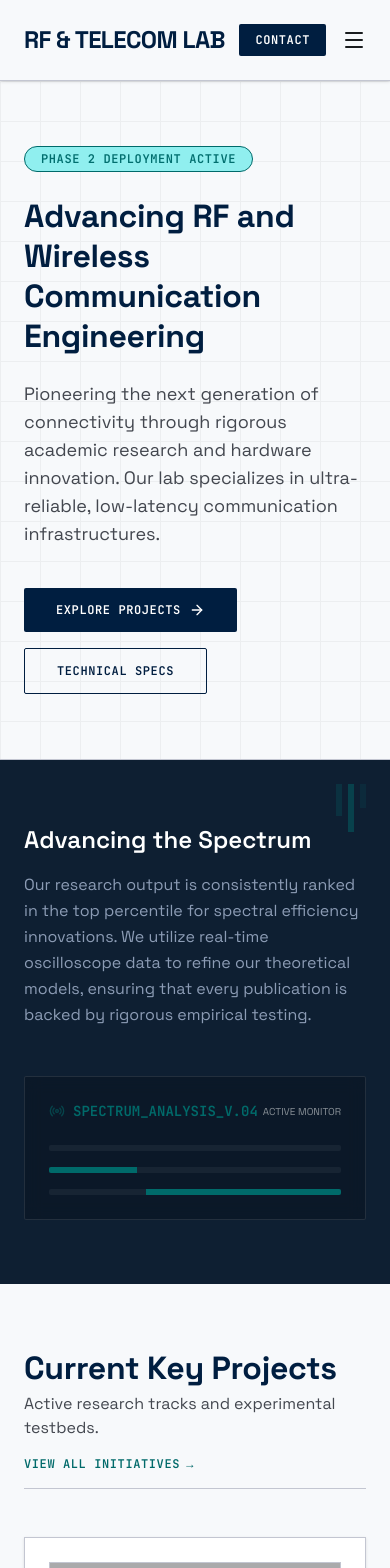
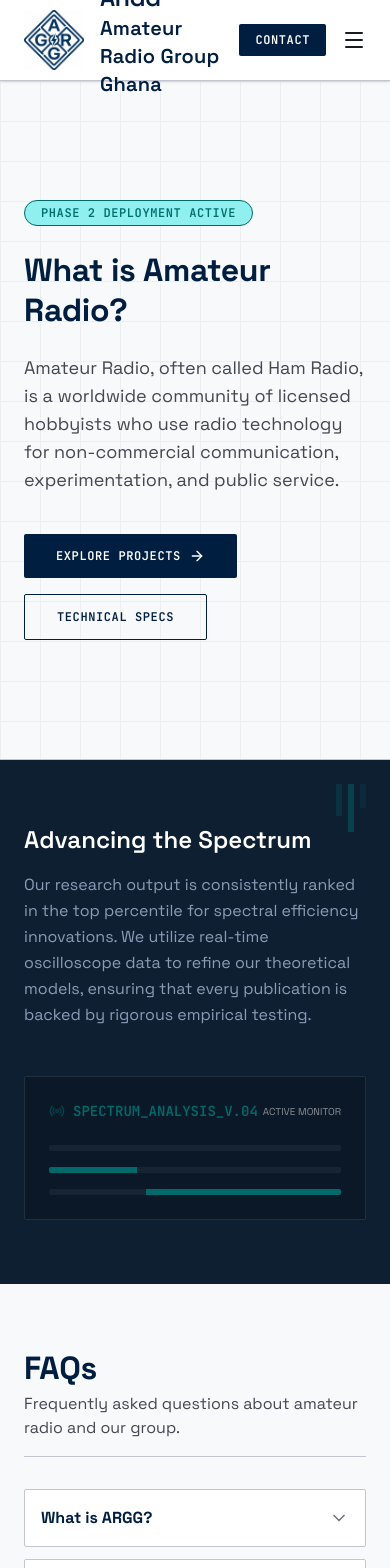
Before and after one commit to Joylinton04/rf-research-hub, a Next.js app: page / in a window 390 px wide. Shown: the top 1568 px of the page. Built offline with nearby package versions, Linux system fonts and the light colour scheme; grey boxes are pictures that could not be loaded.

Commit message:
feat: add FAQ section and update site navigation with new brand assets

```diff
--- a/app/page.tsx
+++ b/app/page.tsx
@@ -7,6 +7,13 @@ import { Navbar } from "@/components/Navbar";
 import { Footer } from "@/components/Footer";
 import { ProjectCard } from "@/components/ProjectCard";
 import { MediaCard } from "@/components/MediaCard";
+import {
+  Accordion,
+  AccordionContent,
+  AccordionItem,
+  AccordionTrigger,
+} from "@/components/ui/accordion";
+
 
 export default function Home() {
   const [activeFilter, setActiveFilter] = useState("ALL");
@@ -90,6 +97,64 @@ export default function Home() {
 
   const filters = ["ALL", "ANTENNAS", "5G/6G", "PCB DESIGN"];
 
+  const faqs = [
+    {
+      question: "What is ARGG?",
+      answer:
+        "Amateur Radio Group Ghana (ARGG) is an active community and research group dedicated to advancing wireless engineering, amateur radio communications, and high-frequency experimentation in Ghana and across Africa.",
+    },
+    {
+      question: "Who can join Amateur Radio Ghana Group?",
+      answer:
+        "Anyone with an interest in radio communications, telecommunications engineering, electronics, satellite tracking, or emergency communication networks is welcome to join, regardless of experience level.",
+    },
+    {
+      question: "Do I need a license to use amateur radio?",
+      answer:
+        "You can listen, learn, and participate in club activities without a license. However, transmitting on designated amateur radio frequency bands requires an official operator license issued by the National Communications Authority (NCA).",
+    },
+    {
+      question: "Why do I need a License?",
+      answer:
+        "Amateur radio operators transmit on allocated RF frequency bands. Licensing ensures safe operation, prevents harmful interference with commercial and emergency frequencies, and assigns you an internationally recognized unique callsign.",
+    },
+    {
+      question: "How can I get an amateur radio license in Ghana?",
+      answer:
+        "ARGG hosts training bootcamps and study groups to prepare candidates for the National Communications Authority (NCA) amateur radio examination. Upon passing, the NCA issues your official license and callsign.",
+    },
+    {
+      question: "Is amateur radio still relevant today?",
+      answer:
+        "Yes! Amateur radio drives innovation in modern wireless systems (like 5G/6G mesh networks, SDR, satellite communications), provides resilient off-grid emergency communications during disasters, and serves as an invaluable hands-on learning platform for RF engineering.",
+    },
+    {
+      question: "What equipment do I need to get started?",
+      answer:
+        "To start, an inexpensive handheld transceiver (Baofeng or similar), a software-defined radio (SDR) dongle connected to a computer, or even web-based WebSDR receivers are great ways to explore without a large investment.",
+    },
+    {
+      question: "Can students join the group?",
+      answer:
+        "Yes, absolutely! We actively encourage students in engineering, computer science, physics, and hobbyists of all academic backgrounds to join our workshops, research tracks, and practical build sessions.",
+    },
+    {
+      question: "Do I need prior technical experience?",
+      answer:
+        "No prior experience is necessary. Our community offers mentorship, tutorials, step-by-step workshops, and collaborative projects covering fundamentals from basic electronics to advanced antenna design.",
+    },
+    {
+      question: "Can I communicate with people in other countries?",
+      answer:
+        "Yes! High-Frequency (HF) radio signals can bounce off the ionosphere, allowing you to establish voice, Morse code (CW), and digital communications (FT8, JS8Call) with operators across the globe, as well as bounce signals off satellites and the International Space Station (ISS).",
+    },
+    {
+      question: "How do I become a member?",
+      answer:
+        "You can become a member by contacting us through our online registration form, attending one of our regular meetups, or joining our active community channels.",
+    },
+  ];
+
   const filteredMediaItems =
     activeFilter === "ALL"
       ? mediaItems
@@ -100,6 +165,7 @@ export default function Home() {
       <Navbar />
 
       <main className="flex-grow">
+
         {/* Hero Section */}
         <section className="relative hero-pattern py-16 lg:py-24 px-6 lg:px-12 overflow-hidden border-b border-outline-variant">
           <div className="max-w-container-max mx-auto grid grid-cols-1 lg:grid-cols-12 gap-12 items-center min-h-[550px]">
@@ -108,12 +174,11 @@ export default function Home() {
                 PHASE 2 DEPLOYMENT ACTIVE
               </div>
               <h1 className="font-headline-xl sm:text-headline-xl text-headline-lg text-primary leading-tight">
-                Advancing RF and Wireless Communication Engineering
+                What is Amateur Radio?
               </h1>
               <p className="font-body-lg text-body-lg text-on-surface-variant max-w-2xl">
-                Pioneering the next generation of connectivity through rigorous
-                academic research and hardware innovation. Our lab specializes
-                in ultra-reliable, low-latency communication infrastructures.
+                Amateur Radio, often called Ham Radio, is a worldwide community of licensed hobbyists who use radio technology for non-commercial communication, experimentation, and public service.
+                <br />
               </p>
               <div className="flex flex-wrap gap-4 pt-4">
                 <Link
@@ -212,6 +277,32 @@ export default function Home() {
           </div>
         </section>
 
+        {/* Section 2: FAQs */}
+        <section className="py-16 lg:py-24 px-6 lg:px-12 bg-surface border-b border-outline-variant">
+          <div className="max-w-container-max mx-auto">
+            <div className="flex flex-col md:flex-row justify-between items-baseline mb-8 border-b border-outline-variant pb-4">
+              <div>
+                <h2 className="font-headline-lg text-headline-lg text-primary">
+                  FAQs
+                </h2>
+                <p className="font-body-md text-body-md text-on-surface-variant mt-1">
+                  Frequently asked questions about amateur radio and our group.
+                </p>
+              </div>
+            </div>
+
+            <Accordion type="single" collapsible className="w-full space-y-3">
+              {faqs.map((faq, index) => (
+                <AccordionItem key={index} value={`item-${index}`}>
+                  <AccordionTrigger>{faq.question}</AccordionTrigger>
+                  <AccordionContent>{faq.answer}</AccordionContent>
+                </AccordionItem>
+              ))}
+            </Accordion>
+          </div>
+        </section>
+
+
         {/* Key Projects Section */}
         <section className="py-16 lg:py-24 px-6 lg:px-12 bg-surface">
           <div className="max-w-container-max mx-auto">
@@ -265,11 +356,10 @@ export default function Home() {
                     <button
                       key={filter}
                       onClick={() => setActiveFilter(filter)}
-                      className={`px-4 py-1.5 font-label-caps text-label-caps rounded-full cursor-pointer transition-all ${
-                        activeFilter === filter
+                      className={`px-4 py-1.5 font-label-caps text-label-caps rounded-full cursor-pointer transition-all ${activeFilter === filter
                           ? "bg-primary text-on-primary font-semibold border border-primary"
                           : "text-on-surface-variant hover:bg-surface-container"
-                      }`}
+                        }`}
                     >
                       {filter}
                     </button>
--- a/components/Navbar.tsx
+++ b/components/Navbar.tsx
@@ -4,6 +4,7 @@ import React, { useState } from 'react';
 import Link from 'next/link';
 import { usePathname } from 'next/navigation';
 import { Search, Menu, X, PhoneCall } from 'lucide-react';
+import Image from 'next/image';
 
 export const Navbar = () => {
   const pathname = usePathname();
@@ -12,19 +13,27 @@ export const Navbar = () => {
   const navLinks = [
     { name: 'Home', href: '/' },
     { name: 'About', href: '/about' },
-    { name: 'Publications', href: '/publications' },
+    { name: 'Projects', href: '/projects' },
+    { name: 'Bootcamps', href: '/bootcamps' },
+    { name: 'Tutorials', href: '/tutorials' },
+    { name: 'Links', href: '/links' },
+    { name: 'Gallery', href: '/gallery' },
   ];
-
+//  HOME ABOUT PROJECTS BOOTCAMP TUTORIALS LINKS GALLERY
 
   return (
-    <header className="w-full sticky top-0 z-50 bg-surface border-b border-outline-variant shadow-sm backdrop-blur-md bg-opacity-95">
+    <header className="w-full sticky top-0 z-50 bg-white border-b border-outline-variant shadow-sm backdrop-blur-md bg-opacity-95">
       <div className="flex justify-between items-center h-20 px-6 lg:px-12 max-w-container-max mx-auto">
         {/* Brand Logo */}
         <Link
           href="/"
-          className="text-headline-md font-bold text-primary tracking-tight font-sans hover:opacity-90 transition-opacity"
+          className="flex items-center gap-4 font-bold text-primary tracking-tight font-sans hover:opacity-90 transition-opacity"
         >
-          RF & TELECOM LAB
+          <Image src="/argg.png" alt="ARGG Logo" width={60} height={60} priority/>
+          <div className="flex flex-col">
+            <span className='text-headline-md'>ARGG</span>
+            <span className='text-headline-sm'>Amateur Radio Group Ghana</span>
+          </div>
         </Link>
 
         {/* Desktop Navigation Links */}
@@ -35,11 +44,10 @@ export const Navbar = () => {
               <Link
                 key={link.href}
                 href={link.href}
-                className={`font-label-caps text-label-caps transition-all duration-200 pb-1 ${
-                  isActive
+                className={`font-label-caps text-label-caps transition-all duration-200 pb-1 ${isActive
                     ? 'text-primary border-b-2 border-primary font-semibold'
                     : 'text-on-surface-variant hover:text-primary'
-                }`}
+                  }`}
               >
                 {link.name}
               </Link>
@@ -49,14 +57,6 @@ export const Navbar = () => {
 
         {/* Trailing Action & Search */}
         <div className="hidden md:flex items-center gap-6">
-          <div className="hidden lg:flex items-center bg-surface-container-low border border-outline-variant rounded px-3 py-1.5 focus-within:border-secondary transition-colors">
-            <Search className="text-outline w-5 h-5 mr-2" />
-            <input
-              type="text"
-              placeholder="Search research..."
-              className="bg-transparent border-none outline-none focus:ring-0 text-body-sm font-body-sm w-48 text-on-surface placeholder-outline"
-            />
-          </div>
           <button className="bg-primary text-on-primary px-6 py-2.5 font-label-caps text-label-caps rounded-sm hover:bg-opacity-90 active:scale-95 transition-all flex items-center gap-2">
             <PhoneCall className="w-4 h-4" />
             Contact Us
@@ -89,9 +89,8 @@ export const Navbar = () => {
                   key={link.href}
                   href={link.href}
                   onClick={() => setIsOpen(false)}
-                  className={`font-label-caps text-label-caps py-2 border-b border-outline-variant/30 ${
-                    isActive ? 'text-primary font-bold' : 'text-on-surface-variant'
-                  }`}
+                  className={`font-label-caps text-label-caps py-2 border-b border-outline-variant/30 ${isActive ? 'text-primary font-bold' : 'text-on-surface-variant'
+                    }`}
                 >
                   {link.name}
                 </Link>
--- /dev/null
+++ b/components/ui/accordion.tsx
@@ -0,0 +1,61 @@
+"use client";
+
+import * as React from "react";
+import * as AccordionPrimitive from "@radix-ui/react-accordion";
+import { ChevronDown } from "lucide-react";
+import { cn } from "@/lib/utils";
+
+const Accordion = AccordionPrimitive.Root;
+
+const AccordionItem = React.forwardRef<
+  React.ElementRef<typeof AccordionPrimitive.Item>,
+  React.ComponentPropsWithoutRef<typeof AccordionPrimitive.Item>
+>(({ className, ...props }, ref) => (
+  <AccordionPrimitive.Item
+    ref={ref}
+    className={cn(
+      "border border-outline-variant rounded-sm bg-surface-container-lowest transition-colors",
+      className
+    )}
+    {...props}
+  />
+));
+AccordionItem.displayName = "AccordionItem";
+
+const AccordionTrigger = React.forwardRef<
+  React.ElementRef<typeof AccordionPrimitive.Trigger>,
+  React.ComponentPropsWithoutRef<typeof AccordionPrimitive.Trigger>
+>(({ className, children, ...props }, ref) => (
+  <AccordionPrimitive.Header className="flex">
+    <AccordionPrimitive.Trigger
+      ref={ref}
+      className={cn(
+        "flex flex-1 items-center justify-between p-4 sm:p-5 text-left text-body-md sm:text-body-lg font-bold text-primary transition-all hover:bg-surface-container-low focus-visible:outline-none focus-visible:ring-1 focus-visible:ring-secondary rounded-sm [&[data-state=open]>svg]:rotate-180",
+        className
+      )}
+      {...props}
+    >
+      {children}
+      <ChevronDown className="h-5 w-5 shrink-0 text-outline transition-transform duration-200 ml-4" />
+    </AccordionPrimitive.Trigger>
+  </AccordionPrimitive.Header>
+));
+AccordionTrigger.displayName = AccordionPrimitive.Trigger.displayName;
+
+const AccordionContent = React.forwardRef<
+  React.ElementRef<typeof AccordionPrimitive.Content>,
+  React.ComponentPropsWithoutRef<typeof AccordionPrimitive.Content>
+>(({ className, children, ...props }, ref) => (
+  <AccordionPrimitive.Content
+    ref={ref}
+    className="overflow-hidden text-body-md text-on-surface-variant transition-all data-[state=closed]:animate-accordion-up data-[state=open]:animate-accordion-down"
+    {...props}
+  >
+    <div className={cn("px-4 pb-5 sm:px-5 pt-0 leading-relaxed border-t border-outline-variant/40 mt-1 pt-3", className)}>
+      {children}
+    </div>
+  </AccordionPrimitive.Content>
+));
+AccordionContent.displayName = AccordionPrimitive.Content.displayName;
+
+export { Accordion, AccordionItem, AccordionTrigger, AccordionContent };
--- /dev/null
+++ b/lib/utils.ts
@@ -0,0 +1,6 @@
+import { type ClassValue, clsx } from "clsx";
+import { twMerge } from "tailwind-merge";
+
+export function cn(...inputs: ClassValue[]) {
+  return twMerge(clsx(inputs));
+}
--- a/package.json
+++ b/package.json
@@ -9,10 +9,13 @@
     "lint": "eslint"
   },
   "dependencies": {
+    "@radix-ui/react-accordion": "^1.2.20",
+    "clsx": "^2.1.1",
     "lucide-react": "^1.24.0",
     "next": "16.2.10",
     "react": "19.2.4",
-    "react-dom": "19.2.4"
+    "react-dom": "19.2.4",
+    "tailwind-merge": "^3.6.0"
   },
   "devDependencies": {
     "@tailwindcss/postcss": "^4",
```
Also changed, not shown: app/globals.css (+29 -1 lines), public/argg.png (added), 1 other file (tests, documents, lock files or other folders).
